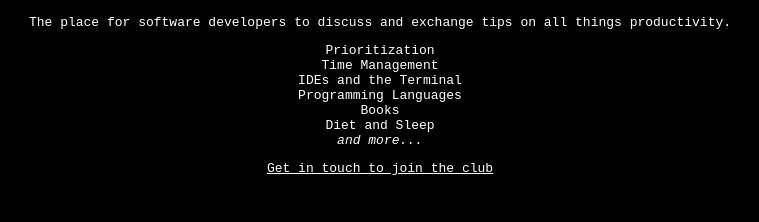
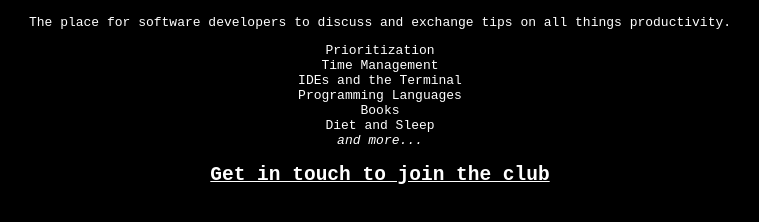
Before and after one commit to mokagio/productivedevelopers.club, a plain HTML site: page index.html in a window 1280 px wide. Shown: the part 108-330 px from the top of the page, without its empty margins (260-1019 px from the left). Drawn offline with Linux system fonts and the light colour scheme.

Commit message:
Add email subject and make CTA bigger

```diff
--- a/index.html
+++ b/index.html
@@ -37,9 +37,7 @@ a:visited {
         <li><i>and more...</i></li>
       </ul>
 
-      <p>
-      <a href="mailto:gio+club@mokacoding.com">Get in touch to join the club</a>
-      </p>
+      <h2><a href="mailto:gio+club@mokacoding.com?subject=I%20want%20to%20the%20Productive%20Developers%20Club">Get in touch to join the club</a></h2>
     </div>
   </body>
 </html>
```
